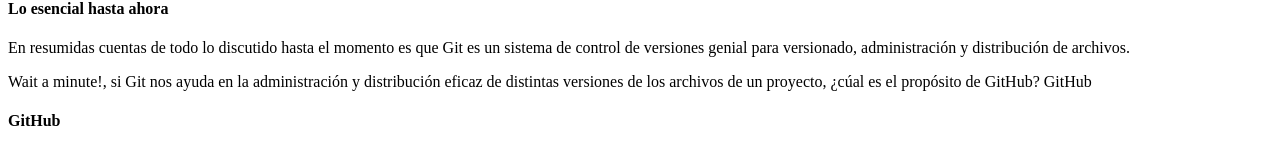
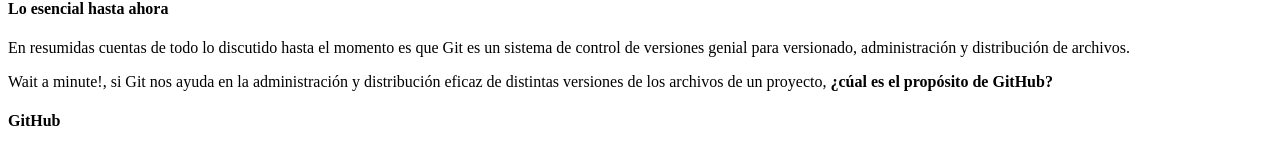
Before and after one commit to RichiiCD/Actividad2, a plain HTML site: page index.html in a window 1280 px wide. Shown: the part 376-528 px from the top of the page. Drawn offline with Linux system fonts and the light colour scheme.

Commit message:
second commit

```diff
--- a/index.html
+++ b/index.html
@@ -25,8 +25,7 @@
     <h4>Lo esencial hasta ahora</h4>
     <p>En resumidas cuentas de todo lo discutido hasta el momento es que Git es un sistema de control de versiones genial para versionado, administración y distribución de
         archivos.</p>
-    <p>Wait a minute!, si Git nos ayuda en la administración y distribución eficaz de distintas versiones de los archivos de un proyecto, ¿cúal es el propósito de GitHub?
-        GitHub</p>
+    <p>Wait a minute!, si Git nos ayuda en la administración y distribución eficaz de distintas versiones de los archivos de un proyecto, <strong>¿cúal es el propósito de GitHub?</strong></p>
     <h4>GitHub</h4>
     <p>GitHub es una plataforma basada en la web donde los usuarios pueden alojar repositorios de Git. Facilita compartir y colaborar fácilmente en proyectos con cualquier
         persona en cualquier momento (repositorios Git en la web).</p>
```
